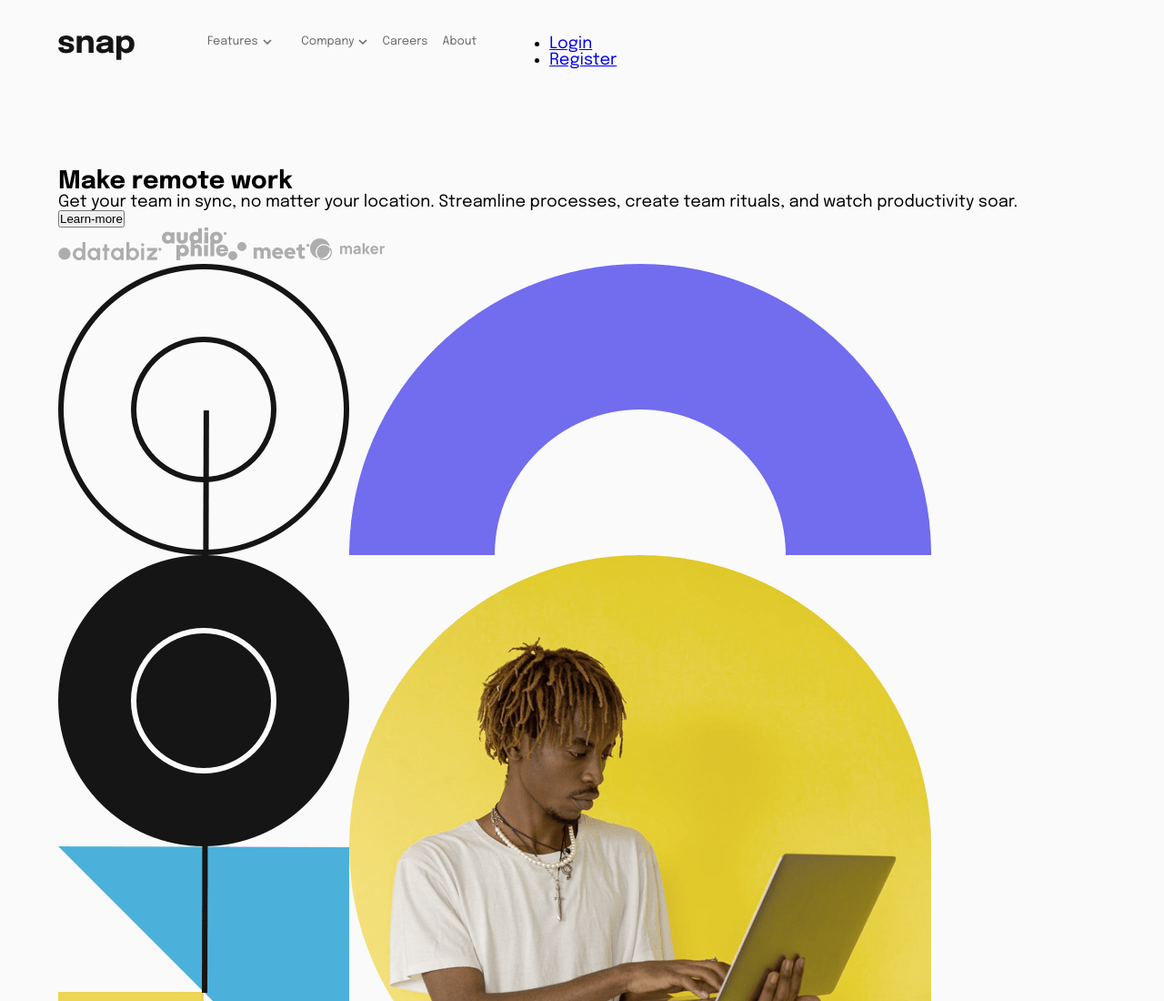
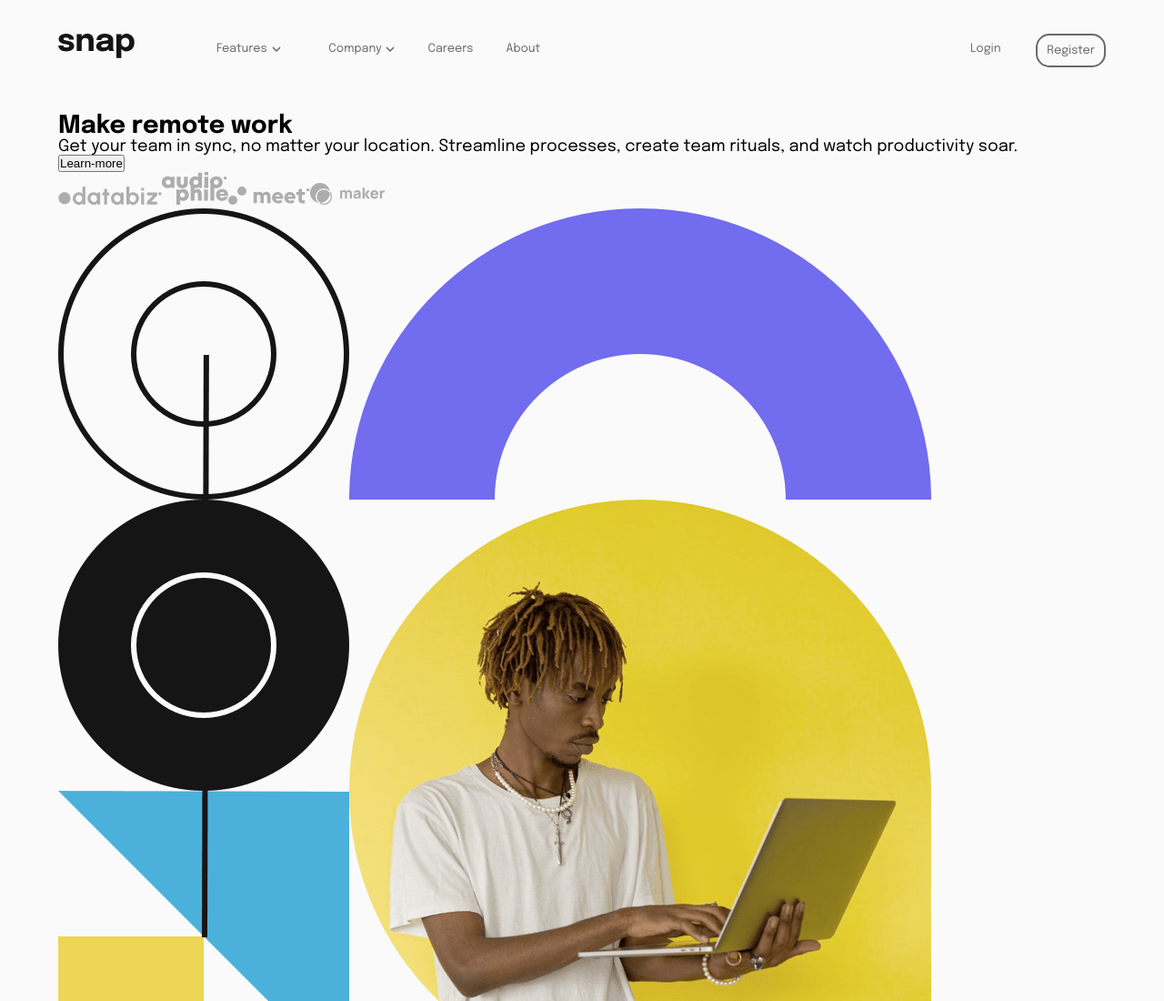
Before and after one commit to programmeur77/frontendmentor-intro-section, a website: page src/index.html in a window 1280 px wide. Shown: the top 1100 px of the page at 91% size. Drawn offline with Linux system fonts and the light colour scheme.

Commit message:
Updated stylesheet wiht secondary menu style and animations for main menu icon and sudmenu

```diff
--- a/src/style/css/style.css
+++ b/src/style/css/style.css
@@ -20,6 +20,7 @@ body .container {
 }
 body .container .page__main-header {
   width: 100%;
+  margin-bottom: 50px;
   height: fit-content;
   display: flex;
   gap: 5rem;
@@ -34,9 +35,13 @@ body .container .page__main-header .navigation__list {
 }
 body .container .page__main-header .navigation__item {
   list-style-type: none;
+  padding: 10px;
 }
 body .container .page__main-header .navigation__item:hover > .sub-navbar {
-  transform: scaleY(1);
+  max-height: 100%;
+}
+body .container .page__main-header .navigation__item:hover > .navlink__dropdown-icon {
+  transform: rotate(180deg);
 }
 body .container .page__main-header .navigation__navlink {
   text-decoration: none;
@@ -47,9 +52,10 @@ body .container .page__main-header .navigation .sub-navbar {
   display: grid;
   gap: 0.5rem;
   font-size: 0.8rem;
-  transform: scaleY(0);
+  max-height: 0;
+  overflow: hidden;
   transform-origin: top;
-  transition: transform 0.3s ease-in;
+  transition: max-height 0.3s ease-in;
 }
 body .container .page__main-header .navigation .sub-navbar__item {
   list-style-type: none;
@@ -67,9 +73,33 @@ body .container .page__main-header .navigation .sub-navbar__item-icon {
 body .container .page__main-header .navlink__dropdown-icon {
   margin-left: 0.3rem;
   transform: rotate(0);
+  transition: transform 0.3s linear;
 }
 body .container .page__main-header .navlink__dropdown-icon:hover {
   cursor: pointer;
 }
+body .container .page__main-header .header__secondary-navigation {
+  height: fit-content;
+  font-size: 0.8rem;
+  position: absolute;
+  right: 0;
+}
+body .container .page__main-header .secondary-navigation__list {
+  display: flex;
+  gap: 1.8rem;
+}
+body .container .page__main-header .secondary-navigation__item {
+  list-style-type: none;
+  padding: 10px;
+}
+body .container .page__main-header .secondary-navigation__item--grey-border {
+  border: 2px solid hsl(0, 0%, 41%);
+  border-radius: 15px;
+  top: 0;
+}
+body .container .page__main-header .secondary-navigation__navlink {
+  text-decoration: none;
+  color: hsl(0, 0%, 41%);
+}
 
 /*# sourceMappingURL=style.css.map */
```
